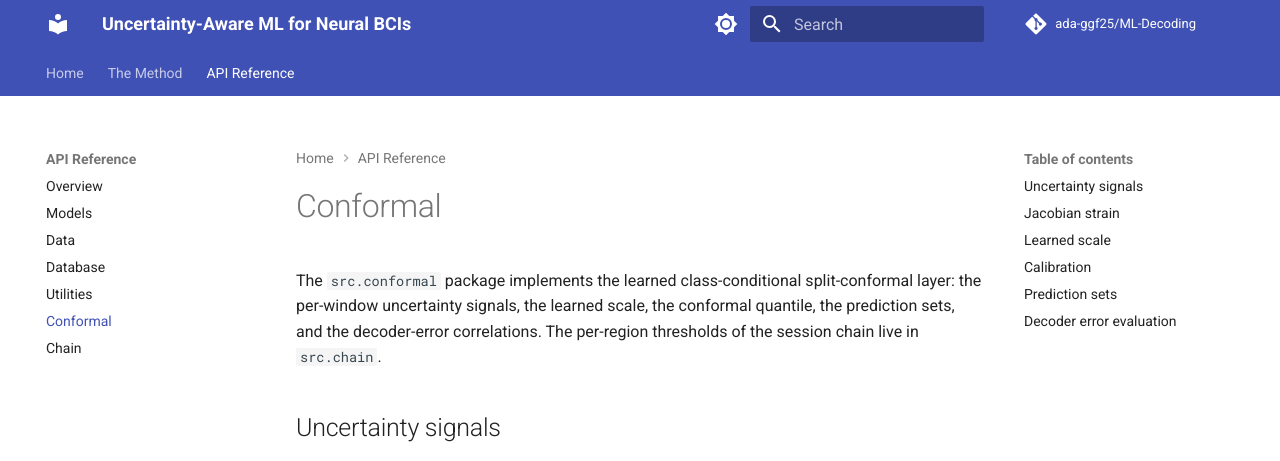
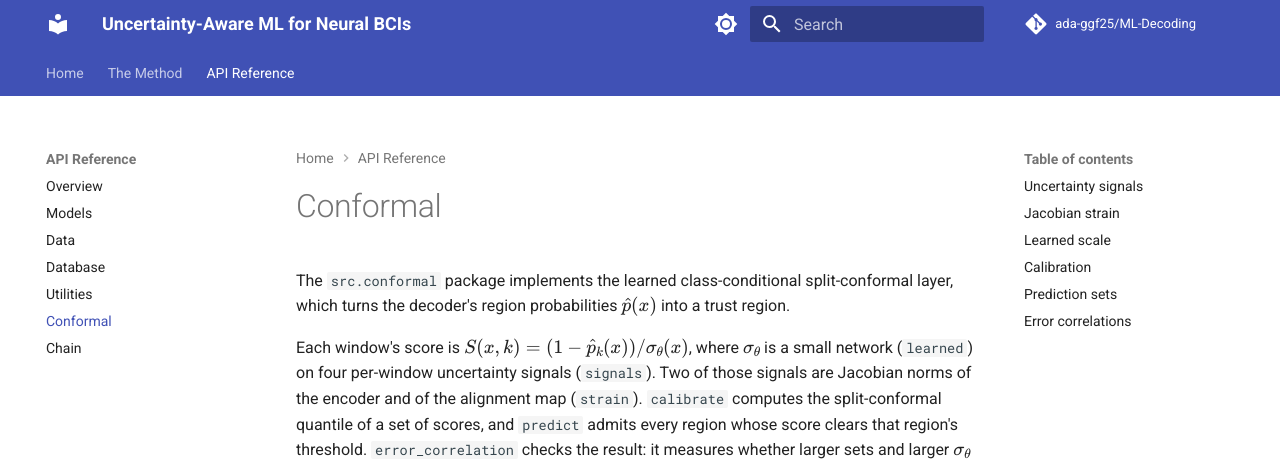
Before and after one commit to ada-ggf25/Conformal-BCI, an MkDocs documentation site: the page built from docs/api/conformal.md, in a window 1280 px wide and 1400 px high. Shown: the top 461 px of the window. Built offline with MkDocs 1.6.1 and Material for MkDocs 9.7.7, drawn with Linux system fonts in a browser that asks for light colours; comment, search, counter and statistics services are not loaded; some of the changed text lies outside the part shown; grey boxes are pictures that could not be loaded.

Commit message:
docs(api): connect uncertainty signals to conformal sets
Explain the learned score and the role of each conformal module. Link calibration pooling and scale training to their detailed descriptions.

```diff
--- a/docs/api/conformal.md
+++ b/docs/api/conformal.md
@@ -1,6 +1,10 @@
 # Conformal
 
-The `src.conformal` package implements the learned class-conditional split-conformal layer: the per-window uncertainty signals, the learned scale, the conformal quantile, the prediction sets, and the decoder-error correlations. The per-region thresholds of the session chain live in `src.chain`.
+The `src.conformal` package implements the learned class-conditional split-conformal layer, which turns the decoder's region probabilities \(\hat p(x)\) into a trust region.
+
+Each window's score is \(S(x, k) = (1 - \hat p_k(x)) / \sigma_\theta(x)\), where \(\sigma_\theta\) is a small network (`learned`) on four per-window uncertainty signals (`signals`). Two of those signals are Jacobian norms of the encoder and of the alignment map (`strain`). `calibrate` computes the split-conformal quantile of a set of scores, and `predict` admits every region whose score clears that region's threshold. `error_correlation` checks the result: it measures whether larger sets and larger \(\sigma_\theta\) go with more decoder errors.
+
+The per-region thresholds themselves, and the rule for borrowing calibration data from earlier sessions, belong to the session chain: see [`src.chain.pool`](chain.md#per-region-thresholds). [The method](../pipeline.md#5-the-conformal-layer) gives the loss that trains \(\sigma_\theta\).
 
 ## Uncertainty signals
 
@@ -22,6 +26,6 @@
 
 ::: src.conformal.predict
 
-## Decoder error evaluation
+## Error correlations
 
 ::: src.conformal.error_correlation
```
